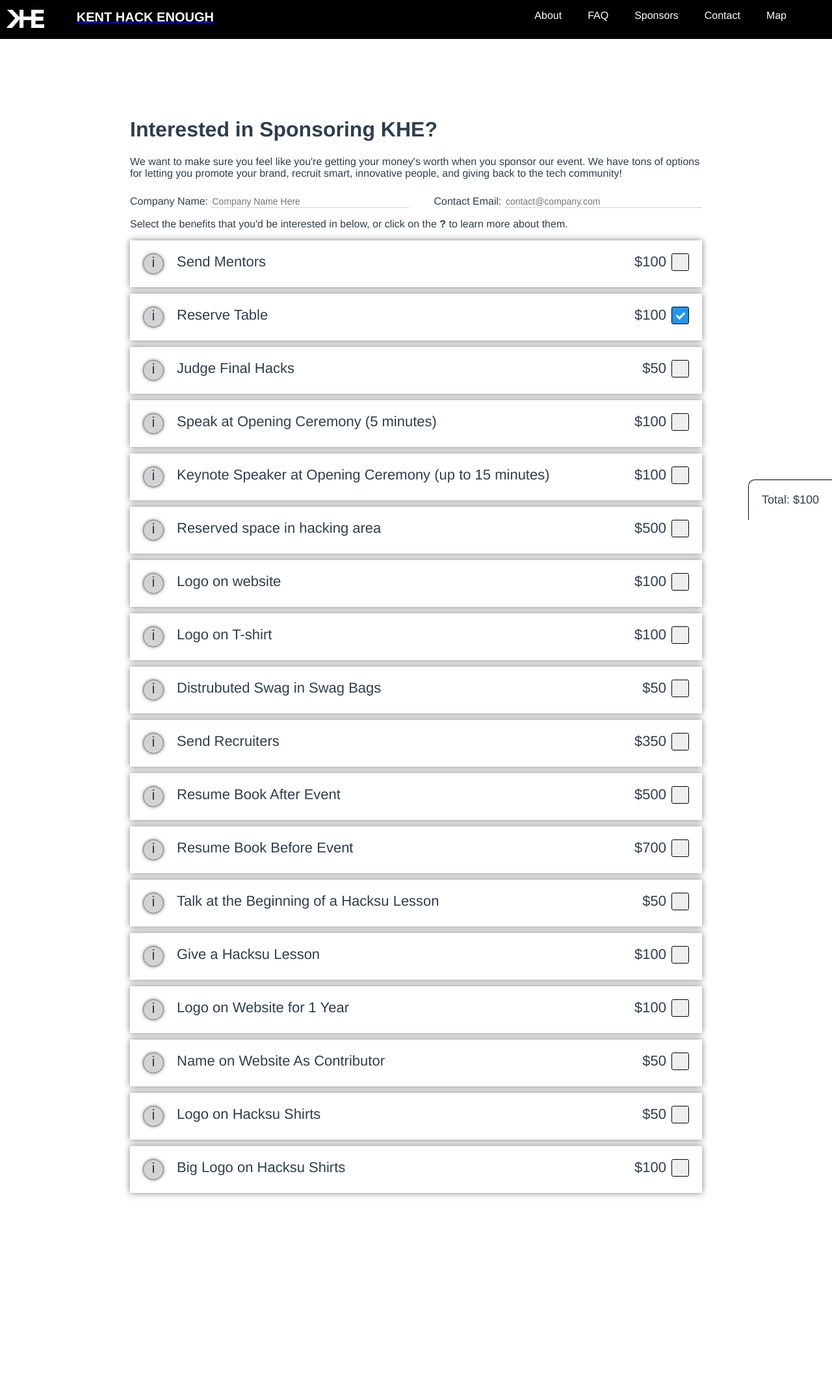
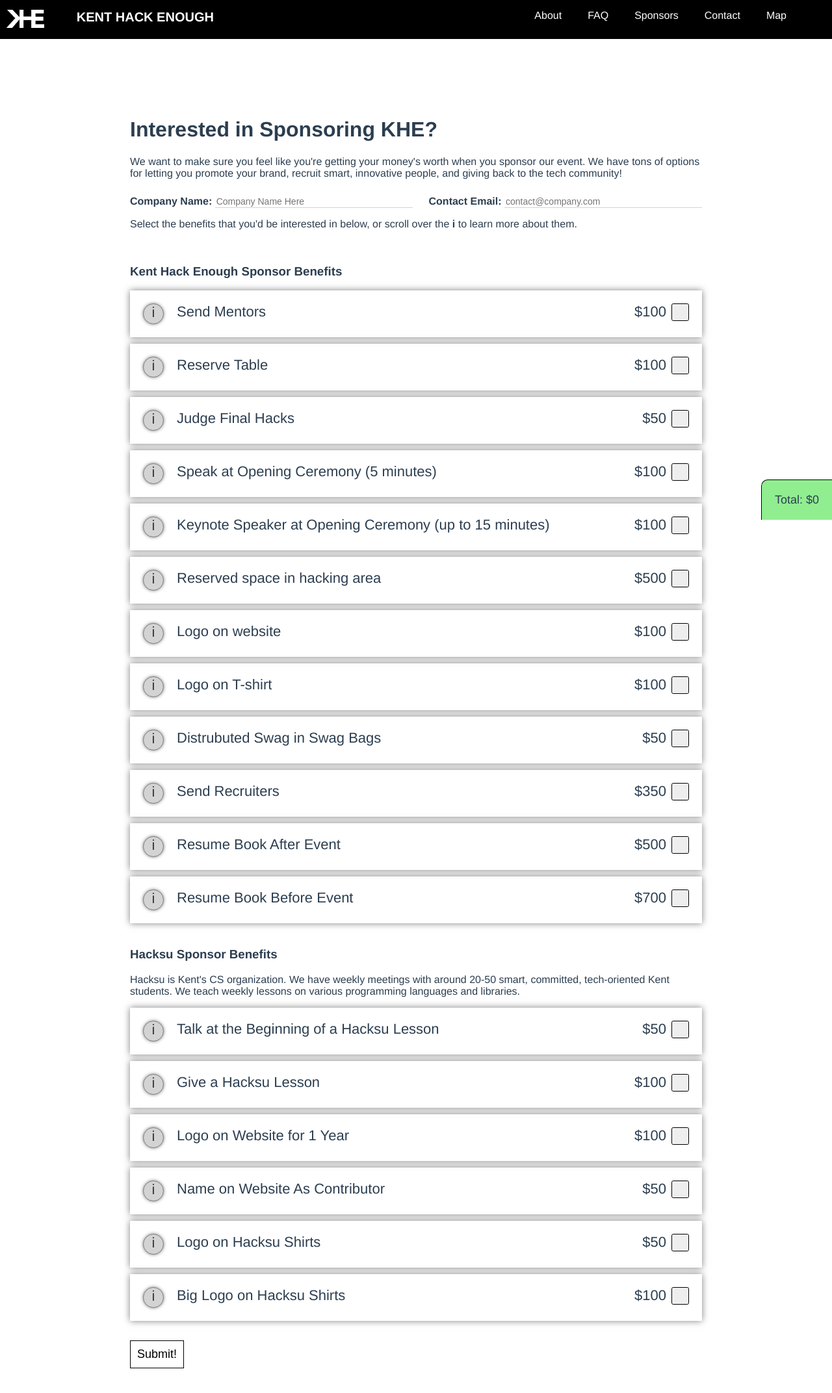
Before and after one commit to hacksu/2018-kenthackenough-ui-main, a Vue app in the folder khe-ui-template/: page /sponsor in a window 1280 px wide. Shown: the top 2144 px of the page at 65% size. Before the commit the page ends 2036 px from the top, so only its background shows below. Built offline with nearby package versions, Linux system fonts and the light colour scheme.

Commit message:
Adding latest ui updates

```diff
--- a/khe-ui-template/src/App.vue
+++ b/khe-ui-template/src/App.vue
@@ -3,14 +3,15 @@
     <div id="banner">
       <div id="bannerR" class="bannerContainer">
         <img id="bannerLogo"
-             src="./assets/blackLogo.png"><router-link to="/">
+             src="./assets/blackLogo.png"><router-link to="/" class="routerLink">
         <p class="bannerText" id="kheTitle">KENT HACK ENOUGH</p></router-link>
       </div>
       <div id="bannerL" class="bannerContainer">
 
         <p class="bannerText bannerLink"
            v-scroll-to="'#info'">About</p>
-        <p class="bannerText bannerLink">FAQ</p>
+        <p class="bannerText bannerLink"
+           v-scroll-to="'#faq'">FAQ</p>
         <p class="bannerText bannerLink">Sponsors</p>
         <p class="bannerText bannerLink">Contact</p>
         <p class="bannerText bannerLink">Map</p>
@@ -53,9 +54,11 @@
     top: 0;
     left: 0;
     width: 100%;
-    height: 60px;
+    height: 10vh;
+    max-height: 60px;
     background: black;
     padding: 0;
+    z-index: 1000;
     overflow: hidden;
     transform: translateZ(100px);
   }
@@ -80,10 +83,23 @@
     color: black;
   }
 
+  .routerLink {
+    text-decoration: none;
+  }
+  @media only screen and (max-width: 830px) {
+    .routerLink {
+      display: none;
+    }
+  }
+
   #kheTitle {
     font-size: 20px;
     font-weight: bold;
     margin-top: 15px;
+    text-decoration: none;
+  }
+  #kheTitle:visited {
+    text-decoration: none;
   }
 
   #bannerLogo {
--- a/khe-ui-template/src/components/Sponsor.vue
+++ b/khe-ui-template/src/components/Sponsor.vue
@@ -2,22 +2,31 @@
 <div id="SponsorForm">
   <h1>Interested in Sponsoring KHE?</h1>
   <p>We want to make sure you feel like you're getting your money's worth when you sponsor our event. We have tons of options for letting you promote your brand, recruit smart, innovative people, and giving back to the tech community!</p>
+  <form action="http://10.14.213.11:3000/test/sponsors/cart" method="post">
     <div id="form">
-    <span>
+      <span style="font-weight:bold;">
         Company Name:
         <input type="text" placeholder="Company Name Here"
-             v-model="companyName">
+             name="companyName"
+             v-model="companyName"
+             required>
       </span>
-    <span>
+      <span style="font-weight:bold;">
         Contact Email:
-      <input type="text" placeholder="contact@company.com"
-             v-model="companyEmail">
+        <input type="email" placeholder="contact@company.com"
+             name="contactEmail"
+             v-model="companyEmail"
+             required>
       </span>
 
     </div>
-  <p>Select the benefits that you'd be interested in below, or click on the <b>?</b> to learn more about them.</p>
+    <p>Select the benefits that you'd be interested in below, or scroll over the <b>i</b> to learn more about them.</p>
 
-  <div class="benefit" v-for="benefit in benefits">
+    <br>
+
+    <h3>Kent Hack Enough Sponsor Benefits</h3>
+
+    <div class="benefit" v-for="benefit in benefits" v-if="benefit.tag == 'khe'">
       <div class="name">
         <div class="detailsBubble" v-if="benefit.details">
           {{ benefit.description }}
@@ -29,10 +38,36 @@
 
         </div>
       <label class="container">${{ benefit.price }}
-      <input type="checkbox" v-model="benefit.checked">
+        <input type="checkbox" v-model="benefit.checked"
+             v-bind:name="benefit.id">
         <span class="checkmark"></span>
       </label>
     </div>
+    <br>
+
+    <h3>Hacksu Sponsor Benefits</h3>
+    <p>Hacksu is Kent's CS organization.  We have weekly meetings with around 20-50 smart, committed, tech-oriented Kent students. We teach weekly lessons on various programming languages and libraries. </p>
+
+    <div class="benefit" v-for="benefit in benefits" v-if="benefit.tag == 'hacksu'">
+      <div class="name">
+        <div class="detailsBubble" v-if="benefit.details">
+          {{ benefit.description }}
+        </div>
+        <span class="details"
+            @mouseenter="benefit.details = true;"
+            @mouseleave="benefit.details = false;">i</span>
+        {{ benefit.name}}
+
+        </div>
+      <label class="container">${{ benefit.price }}
+        <input type="checkbox" v-model="benefit.checked"
+             v-bind:name="benefit.id">
+        <span class="checkmark"></span>
+      </label>
+    </div>
+
+    <input type="submit" id="submit" value="Submit!">
+  </form>
 
   <div id="total">Total: ${{ total }}</div>
 
@@ -185,6 +220,7 @@
     position: fixed;
     bottom: 0;
     right: 0;
+    background: lightgreen;
     padding: 20px;
     font-size: 18px;
     border-top: solid black 1px;
@@ -209,8 +245,15 @@
     outline: none;
   }
   #form input:focus {
+    border-bottom: lightGreen 1px solid;
+  }
 
-    border-bottom: lightGreen 1px solid;
+  #submit {
+    font-size: 18px;
+    padding: 10px;
+    margin-top: 30px;
+    background: white;
+    border: solid black 1px;
   }
 
 
@@ -242,6 +285,7 @@
       benefits: [
         {
           name: 'Send Mentors',
+          id: 'send_mentors',
           description: 'Description here!',
           price: 100,
           details: false,
@@ -251,14 +295,16 @@
         },
         {
           name: 'Reserve Table',
+          id: 'reserve_table',
           description: 'Description here!',
           price: 100,
           details: false,
-          checked: true,
+          checked: false,
           tag: 'khe'
         },
         {
           name: 'Judge Final Hacks',
+          id: 'judge_final_hacks',
           description: 'Description here!',
           price: 50,
           details: false,
@@ -267,6 +313,7 @@
         },
         {
           name: 'Speak at Opening Ceremony (5 minutes)',
+          id: 'speak_at_opening_ceremony',
           description: 'Description here!',
           price: 100,
           details: false,
@@ -275,6 +322,7 @@
         },
         {
           name: 'Keynote Speaker at Opening Ceremony (up to 15 minutes)',
+          id: 'keynote_speaker',
           description: 'Description here!',
           price: 100,
           details: false,
@@ -283,6 +331,7 @@
         },
         {
           name: 'Reserved space in hacking area',
+          id: 'reserved_space',
           description: 'Description here!',
           price: 500,
           details: false,
@@ -291,6 +340,7 @@
         },
         {
           name: 'Logo on website',
+          id: 'logo_on_website',
           description: 'Description here!',
           price: 100,
           details: false,
@@ -300,6 +350,7 @@
         },
         {
           name: 'Logo on T-shirt',
+          id: 'logo_on_t',
           description: 'Description here!',
           price: 100,
           details: false,
@@ -309,6 +360,7 @@
         },
         {
           name: 'Distrubuted Swag in Swag Bags',
+          id: 'swag_in_swag_bags',
           description: 'Description here!',
           price: 50,
           details: false,
@@ -318,6 +370,7 @@
         },
         {
           name: 'Send Recruiters',
+          id: 'send_recruiters',
           description: 'Description here!',
           price: 350,
           details: false,
@@ -327,6 +380,7 @@
         },
         {
           name: 'Resume Book After Event',
+          id: 'resume_book_after',
           description: 'Description here!',
           price: 500,
           details: false,
@@ -336,6 +390,7 @@
         },
         {
           name: 'Resume Book Before Event',
+          id: 'resume_book_before',
           description: 'Description here!',
           price: 700,
           details: false,
@@ -346,6 +401,7 @@
 
         {
           name: 'Talk at the Beginning of a Hacksu Lesson',
+          id: 'resume_book_before',
           description: '10 minutes',
           price: 50,
           details: false,
@@ -355,6 +411,7 @@
         },
         {
           name: 'Give a Hacksu Lesson',
+          id: 'hacksu_lesson',
           description: 'Description Here!',
           price: 100,
           details: false,
@@ -364,6 +421,7 @@
         },
         {
           name: 'Logo on Website for 1 Year',
+          id: 'hacksu_logo_on_website',
           description: 'Description Here!',
           price: 100,
           details: false,
@@ -373,6 +431,7 @@
         },
         {
           name: 'Name on Website As Contributor',
+          id: 'hacksu_name_on_website',
           description: 'Description Here!',
           price: 50,
           details: false,
@@ -382,6 +441,7 @@
         },
         {
           name: 'Logo on Hacksu Shirts',
+          id: 'hacksu_logo_on_t',
           description: 'Description Here!',
           price: 50,
           details: false,
@@ -391,6 +451,7 @@
         },
         {
           name: 'Big Logo on Hacksu Shirts',
+          id: 'hacksu_big_logo_on_t',
           description: 'Description Here!',
           price: 100,
           details: false,
```
Lines whose indentation alone changed are shown as unchanged.
